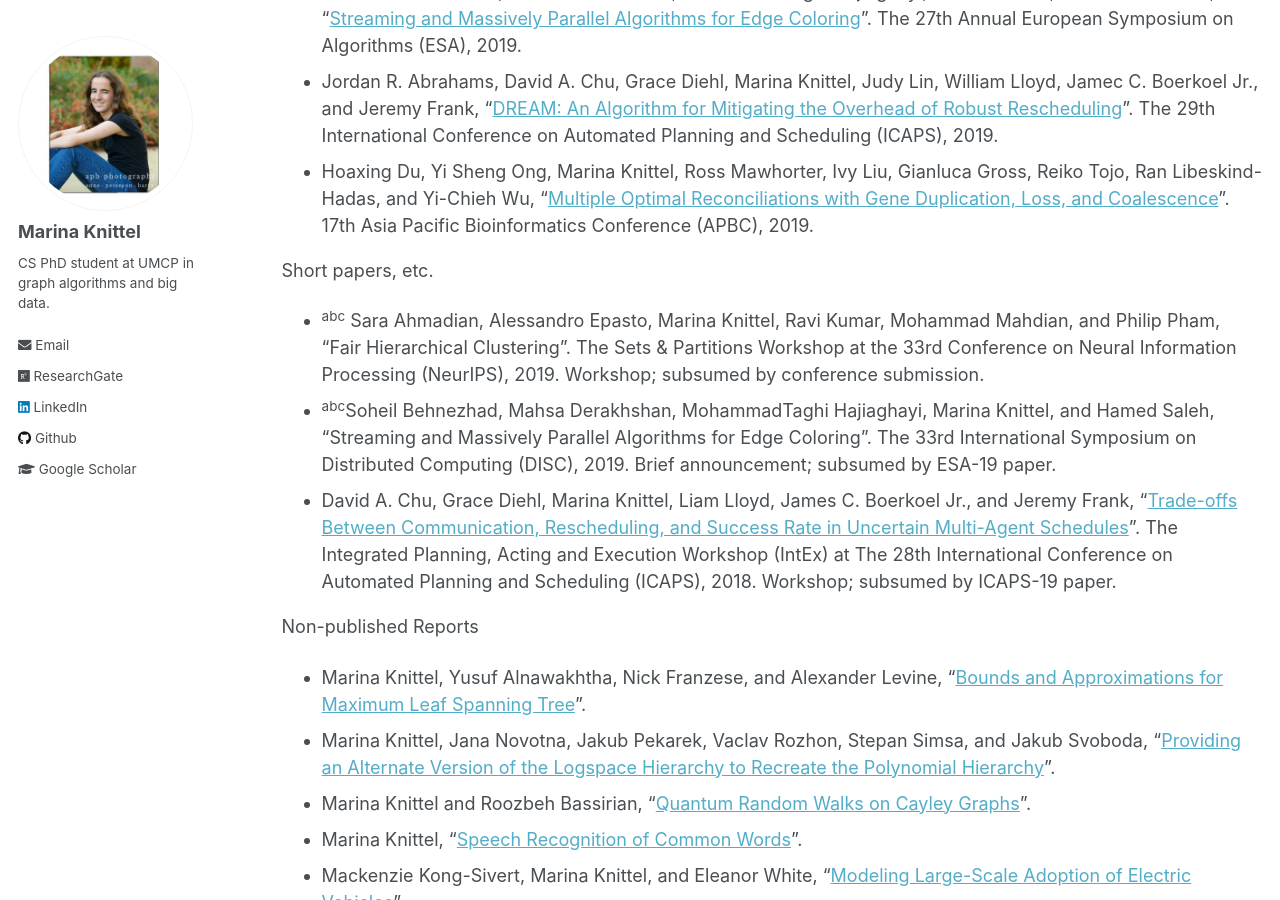
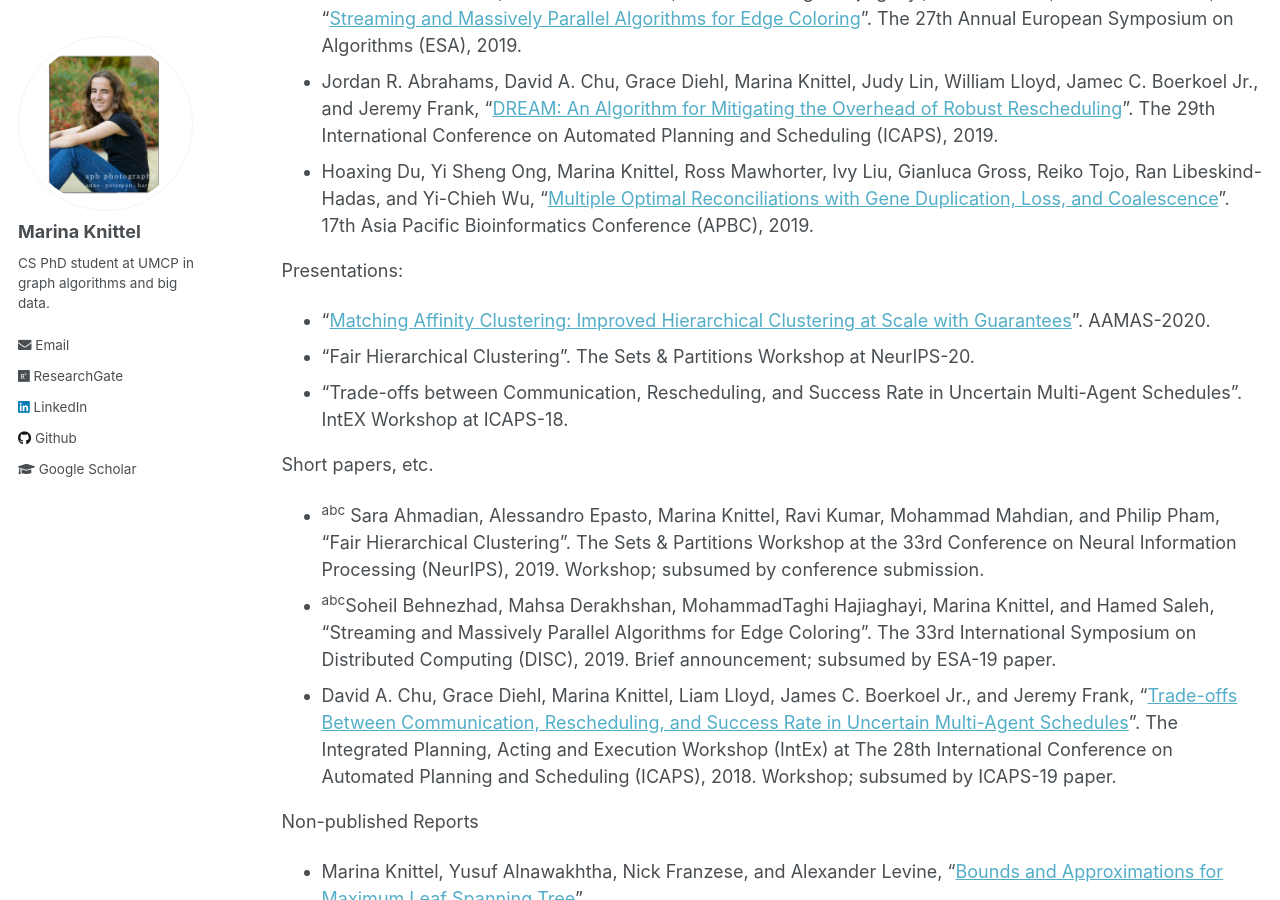
Before and after one commit to mknittel/mknittel.github.io, a Jekyll site: the page built from _pages/publications.md, in a window 1280 px wide and 900 px high, scrolled down 620 px. Built offline with Jekyll 4.4.1, drawn with Linux system fonts in a browser that asks for light colours.

Commit message:
Updated talks location on cv/pubs

```diff
--- a/_pages/publications.md
+++ b/_pages/publications.md
@@ -16,6 +16,11 @@ Conference
 * Jordan R. Abrahams, David A. Chu, Grace Diehl, Marina Knittel, Judy Lin, William Lloyd, Jamec C. Boerkoel Jr., and Jeremy Frank, "[DREAM: An Algorithm for Mitigating the Overhead of Robust Rescheduling](https://mknittel.github.io/publications/Abrahams-et-al-ICAPS-2019)". The 29th International Conference on Automated Planning and Scheduling (ICAPS), 2019.
 * Hoaxing  Du,  Yi  Sheng  Ong,  Marina  Knittel,  Ross  Mawhorter,  Ivy  Liu,  Gianluca  Gross,  Reiko Tojo, Ran Libeskind-Hadas, and Yi-Chieh Wu, "[Multiple Optimal Reconciliations with Gene Duplication,  Loss,  and  Coalescence](https://mknittel.github.io/publications/Du-et-al-APBC-2019)". 17th Asia Pacific Bioinformatics Conference (APBC), 2019.
 
+Presentations:
+* "[Matching Affinity Clustering: Improved Hierarchical Clustering at Scale with Guarantees](https://underline.io/lecture/357-matching-affinity-clustering-improved-hierarchical-clustering-at-scale-with-guarantees)". AAMAS-2020.
+* "Fair Hierarchical Clustering". The Sets & Partitions Workshop at NeurIPS-20.
+* "Trade-offs between Communication, Rescheduling, and Success Rate in Uncertain Multi-Agent Schedules". IntEX Workshop at ICAPS-18.
+
 Short papers, etc.
 * <sup>abc</sup> Sara Ahmadian, Alessandro Epasto, Marina Knittel, Ravi Kumar, Mohammad Mahdian, and Philip Pham, "Fair Hierarchical Clustering". The Sets & Partitions Workshop at the 33rd Conference on Neural Information Processing (NeurIPS), 2019. Workshop; subsumed by conference submission.
 * <sup>abc</sup>Soheil Behnezhad, Mahsa Derakhshan, MohammadTaghi Hajiaghayi, Marina Knittel, and Hamed Saleh, "Streaming and Massively Parallel Algorithms for Edge Coloring". The 33rd International Symposium on Distributed Computing (DISC), 2019. Brief announcement; subsumed by ESA-19 paper.
```
Also changed, not shown: 1 other file.
